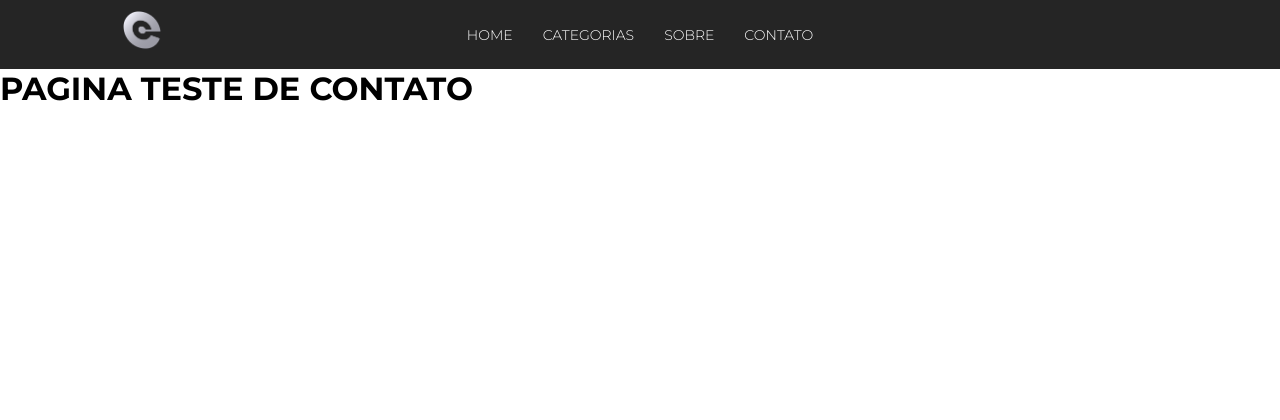
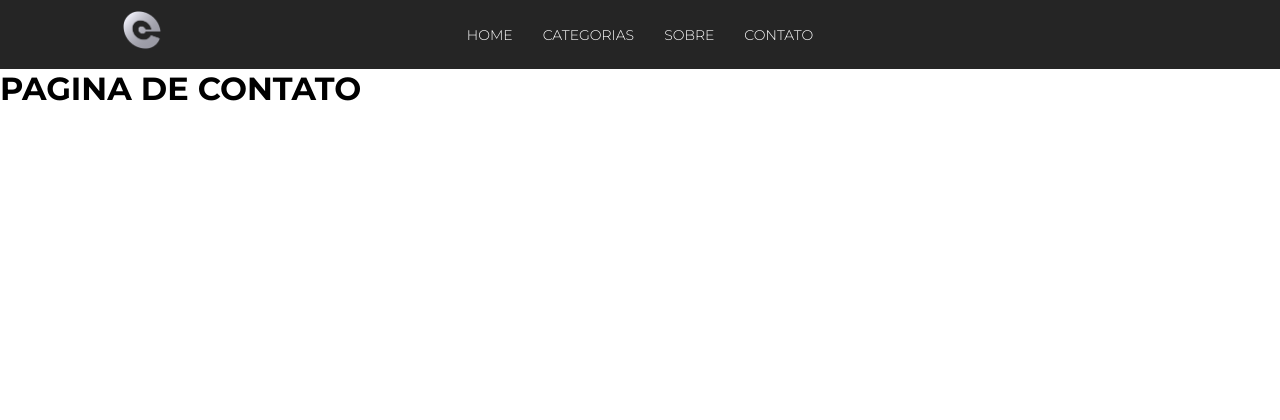
Before and after one commit to EltonVale/blog-easyclick, a PHP site: page /contato.php in a window 1280 px wide. Shown: the top 420 px of the page. Run offline with PHP 8.4, Linux system fonts and the light colour scheme.

Commit message:
Altera titulo da pagina

```diff
--- a/contato.php
+++ b/contato.php
@@ -1,8 +1,8 @@
 <?php
-    include_once("templates/header.php");
+include_once("templates/header.php");
 
 ?>
-    <h1> PAGINA TESTE DE CONTATO  </h1>
+<h1> PAGINA DE CONTATO </h1>
 <?php
-include_once ("templates/footer.php");
+include_once("templates/footer.php");
 ?>
```
